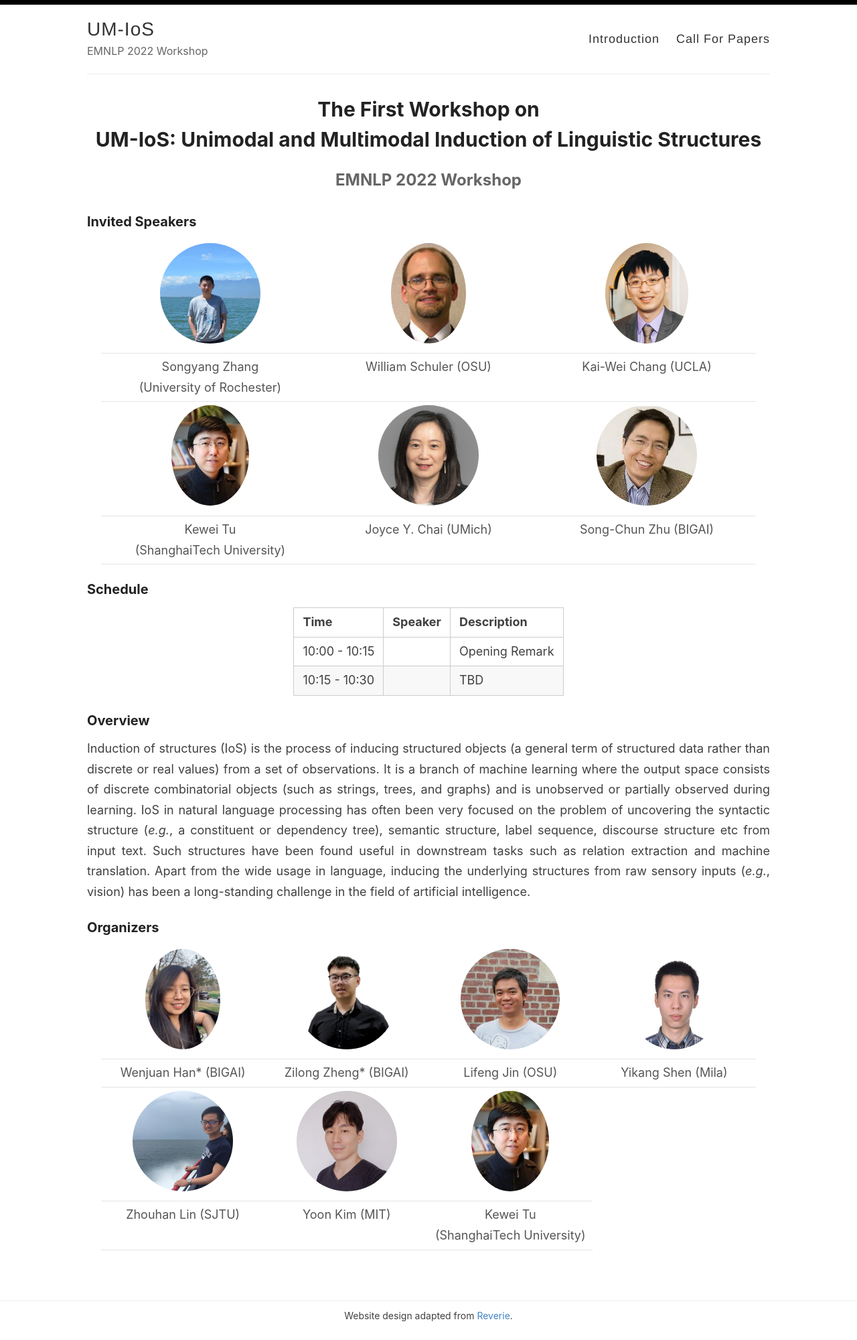
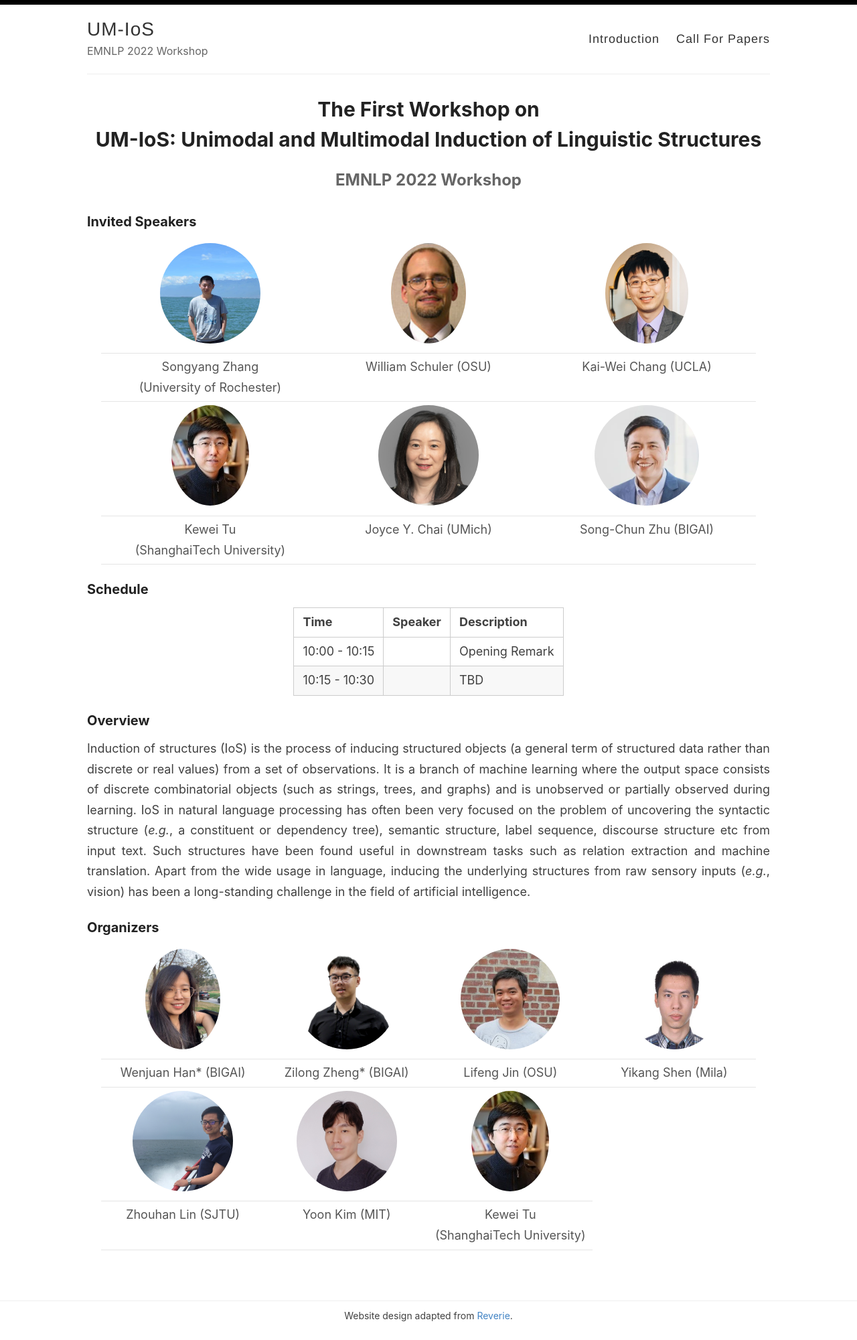
Before and after one commit to induction-of-structure/acl2022, a Jekyll site: the page built from index.md, in a window 1280 px wide. Shown: the whole page at 67% size. Built offline with Jekyll 4.4.1, drawn with Linux system fonts in a browser that asks for light colours.

Commit message:
replace img

```diff
--- a/index.md
+++ b/index.md
@@ -24,7 +24,7 @@ permalink: /
         <tr>
             <td width="25%"><a href="http://faculty.sist.shanghaitech.edu.cn/faculty/tukw/"><img src="images/speakers/kewei.jpg" width="120px" align="bottom" style="border-radius: 50%"></a></td>
             <td width="25%"><a href="https://web.eecs.umich.edu/~chaijy/"><img src="images/speakers/joycechai.jpg" width="120px" align="bottom" style="border-radius: 50%"></a></td>
-            <td width="25%"><a href="http://www.stat.ucla.edu/~sczhu/"><img src="images/speakers/songchun.jpg" width="120px" align="bottom" style="border-radius: 50%"></a></td>
+            <td width="25%"><a href="http://www.stat.ucla.edu/~sczhu/"><img src="images/speakers/songchun.png" width="120px" align="bottom" style="border-radius: 50%"></a></td>
         </tr>
         <tr>
             <td><a href="http://faculty.sist.shanghaitech.edu.cn/faculty/tukw/">Kewei Tu <br> (ShanghaiTech University)</a></td>
```
